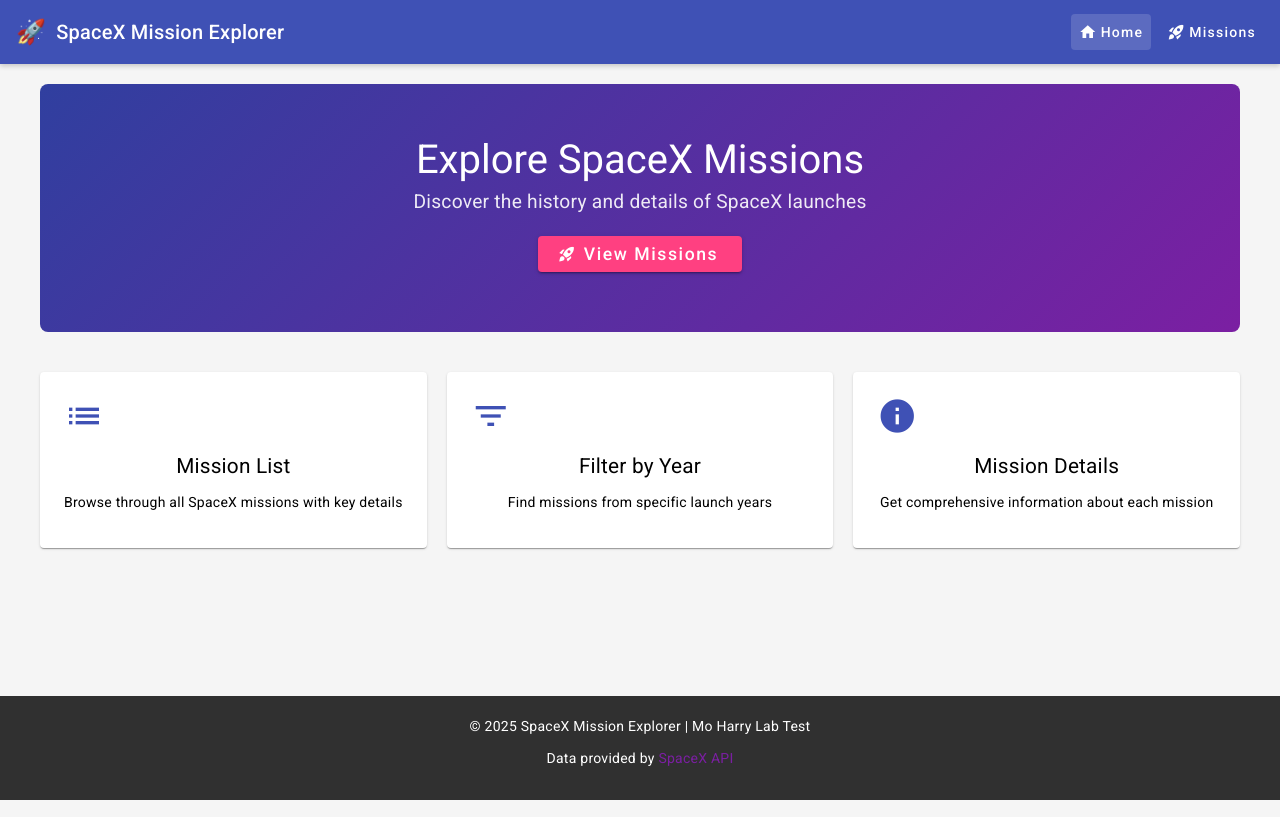
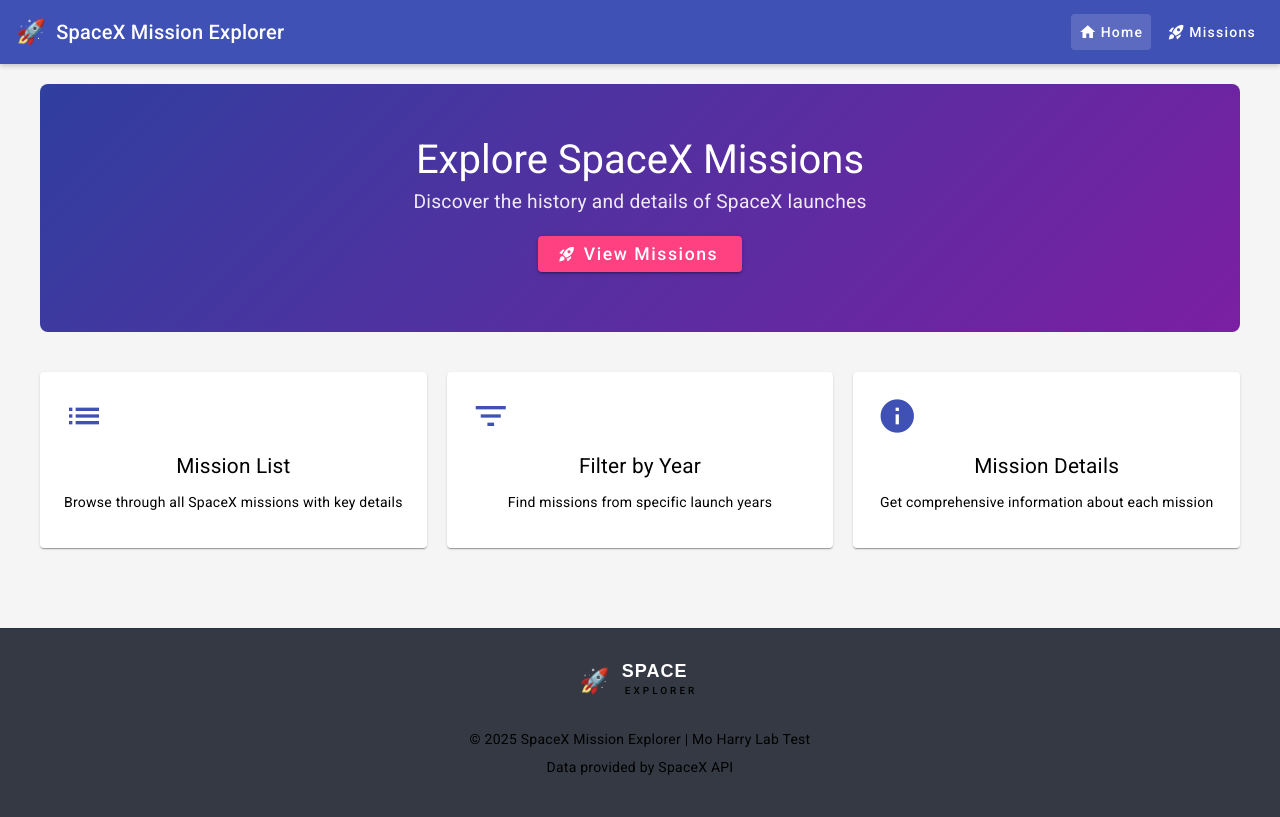
Before and after one commit to Harrybandukda/101451857-lab-test2-comp3133, an Angular app: page / in a window 1280 px wide. Built offline with nearby package versions, Linux system fonts and the light colour scheme.

Commit message:
revamping the footer html and css

```diff
--- a/src/app/components/footer/footer.component.html
+++ b/src/app/components/footer/footer.component.html
@@ -1,6 +1,17 @@
 <footer class="footer">
-    <div class="container">
-      <p>© {{ currentYear }} SpaceX Mission Explorer | Mo Harry Lab Test</p>
-      <p>Data provided by <a href="https://api.spacexdata.com" target="_blank">SpaceX API</a></p>
+  <div class="container">
+    <div class="footer-content">
+      <div class="footer-logo">
+        <span class="logo-icon">🚀</span>
+        <div class="logo-text">
+          <span class="logo-spacex">SPACE<span class="logo-x">X</span></span>
+          <span class="logo-explorer">EXPLORER</span>
+        </div>
+      </div>
+      <div class="footer-info">
+        <p>© {{ currentYear }} SpaceX Mission Explorer | Mo Harry Lab Test</p>
+        <p>Data provided by <a href="https://api.spacexdata.com" target="_blank">SpaceX API</a></p>
+      </div>
     </div>
-  </footer>
+  </div>
+</footer>
--- a/src/app/components/footer/footer.component.scss
+++ b/src/app/components/footer/footer.component.scss
@@ -1,16 +1,72 @@
 .footer {
-    background-color: #303030;
-    color: #fff;
-    padding: 20px 0;
-    text-align: center;
-    margin-top: 40px;
+  background-color: rgba(4, 11, 24, 0.8);
+  backdrop-filter: blur(10px);
+  color: var(--space-text-tertiary);
+  padding: 32px 0;
+  text-align: center;
+  margin-top: 60px;
+  border-top: 1px solid rgba(26, 43, 74, 0.5);
 
-    a {
-      color: #7b1fa2;
-      text-decoration: none;
+  .footer-content {
+    display: flex;
+    flex-direction: column;
+    align-items: center;
+    gap: 20px;
+  }
 
-      &:hover {
-        text-decoration: underline;
+  .footer-logo {
+    display: flex;
+    align-items: center;
+    gap: 12px;
+
+    .logo-icon {
+      font-size: 24px;
+    }
+
+    .logo-text {
+      display: flex;
+      flex-direction: column;
+
+      .logo-spacex {
+        font-family: 'Space Grotesk', sans-serif;
+        font-size: 18px;
+        font-weight: 700;
+        letter-spacing: 1px;
+        color: white;
+
+        .logo-x {
+          background: var(--space-gradient);
+          -webkit-background-clip: text;
+          background-clip: text;
+          color: transparent;
+        }
+      }
+
+      .logo-explorer {
+        font-size: 10px;
+        font-weight: 500;
+        letter-spacing: 3px;
+        color: var(--space-text-secondary);
+        text-transform: uppercase;
       }
     }
   }
+
+  .footer-info {
+    p {
+      margin: 8px 0;
+      font-size: 14px;
+    }
+  }
+
+  a {
+    color: var(--space-accent);
+    text-decoration: none;
+    transition: color 0.3s ease;
+
+    &:hover {
+      color: var(--space-accent-alt);
+      text-decoration: underline;
+    }
+  }
+}
```
